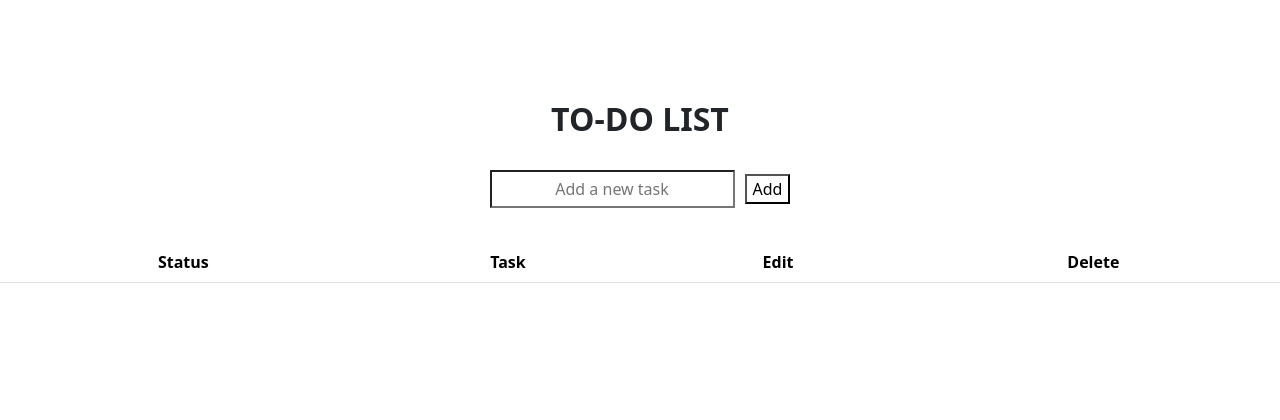
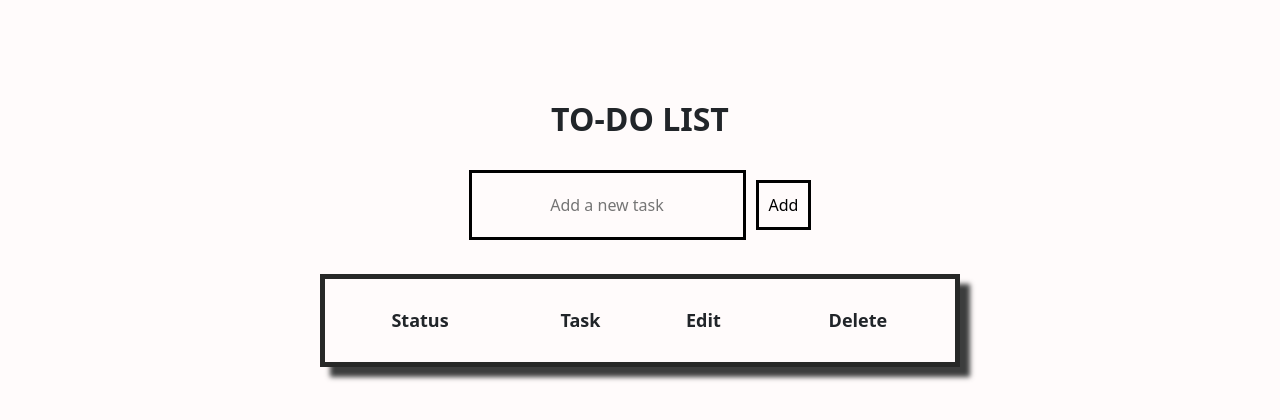
Before and after one commit to clownfish1805/ToDo-List-Application, a React (Create React App) app: page / in a window 1280 px wide. Shown: the top 420 px of the page. Built offline with nearby package versions, Linux system fonts and the light colour scheme.

Commit message:
styling completed

```diff
--- a/src/Todolist.js
+++ b/src/Todolist.js
@@ -116,30 +116,6 @@ const Todolist=()=>{
     };
 
     return (
-        // <div className="todo">
-        //     <h2>TODO LIST</h2>
-        //     <input
-        //     type="text"
-        //     placeholder="Add a new task"
-        //     value={todo}   //input value matching the state value
-        //     onChange={(e)=>setTodo(e.target.value)}    //update the state variable in each change
-        //     ></input>
-
-        //     {!show?<button onClick={handleAdd}>Add</button>:
-        //     <button onClick={handleUpdate}>Update</button>}
-        //     <br></br>
-        //     <ul className="todos">
-        //     {newtodo.map((val, i) => (
-        //             <li key={i}>
-        //                 <input type="checkbox"/>{val.todo}
-        //                 <button className="edit" onClick={() => handleEdit(i)}>Edit</button>
-        //                 <button className="delete" onClick={() => handleDelete(i)}>Delete</button>
-        //             </li>
-        //         ))}
-        //     </ul>
-
-        // </div>
-
 
          <div className="todo">
         <h2>TO-DO LIST</h2>
@@ -147,29 +123,31 @@ const Todolist=()=>{
         <input
             type="text"
             placeholder="Add a new task"
-            value={todo}
-            onChange={(e) => setTodo(e.target.value)}
+            value={todo}    //input value matching the state value
+            onChange={(e) => setTodo(e.target.value)}    //update the state variable in each change
         />
 
         {!show ?
             <button onClick={handleAdd}>Add</button> :
             <button onClick={handleUpdate}>Update</button>}
-            <br>
-            </br>
+
             <br></br>
-       <table className="table todos-table" style={{ backgroundColor: 'yellow' }}>
-            <thead>
+            <br></br>
+
+       <table className="totodo">
+        <br></br>
+
                 <tr>
                     <th>Status</th>
                     <th>Task</th>
                     <th>Edit</th>
                     <th>Delete</th>
                 </tr>
-            </thead>
+
             <tbody>
                 {newtodo.map((val, i) => (
                     <tr key={i}>
-                        <td className="checkbox-label">
+                        <td className="checkbox">
                             <input type="checkbox"
                             checked={val.completed}
                             onChange={() => handleCheckboxChange(val.id)} />
@@ -181,6 +159,9 @@ const Todolist=()=>{
                     </tr>
                 ))}
             </tbody>
+
+            <br></br>
+
         </table>
     </div>
     );
--- a/src/todo.css
+++ b/src/todo.css
@@ -1,47 +1,22 @@
 *{
     text-align: center;
-    background-color: rgb(255, 255, 255);
-
+    background-color: rgb(255, 251, 251);
+    border: 10px;
     justify-content: center;
     align-items: center;
 
 }
-/*
-input{
-    height: 35px;
-    width: 20%;
-}
-button{
-    height: 40px;
-    width: 10%;
-    background-color: rgb(12, 157, 197);
-    color: rgb(0, 0, 0);
-    margin-left:10px;
-}
-
-.todo h2{
-    color: rgb(0, 0, 0);
-}
-.todo input{
-    background-color: white;
-    color: black;
-}
-.todos{
-
-    color: rgb(0, 0, 0);
-}
-.custom-table{
-    max-width: 80%;
-}  */
 
 .todo {
     text-align: center;
+
 }
 
 
 .todo input{
     margin-bottom: 10px;
-    padding: 5px;
+    padding: 20px;
+    border: solid black;
 }
 
 .todos-table th,
@@ -50,10 +25,10 @@ button{
 
 }
 
-.todos-table tbody{
-    background-color: yellow;
-    margin-top: 200px;
-  }
+/* .todos-table tbody{
+    /* width : 1000px; */
+  /* border-spacing: 100px;
+} */
 
 .todo h2{
     font-weight: bold;
@@ -61,4 +36,15 @@ button{
 }
 .todo button{
     margin-left:10px;
+    padding: 10px;
+    border: solid black;
 }
+.totodo{
+  width: 50%;
+  border: 5px solid rgb(39, 40, 39);
+  padding: 100px;
+  text-align: center;
+  margin: auto;
+  box-shadow: 10px 10px 5px rgb(60, 61, 61);
+  font-size: large;
+}
```
